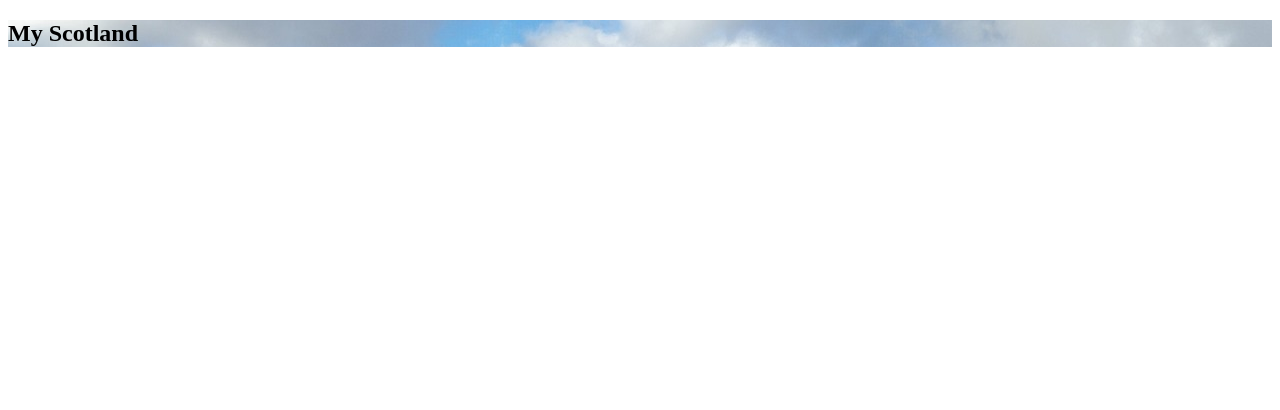
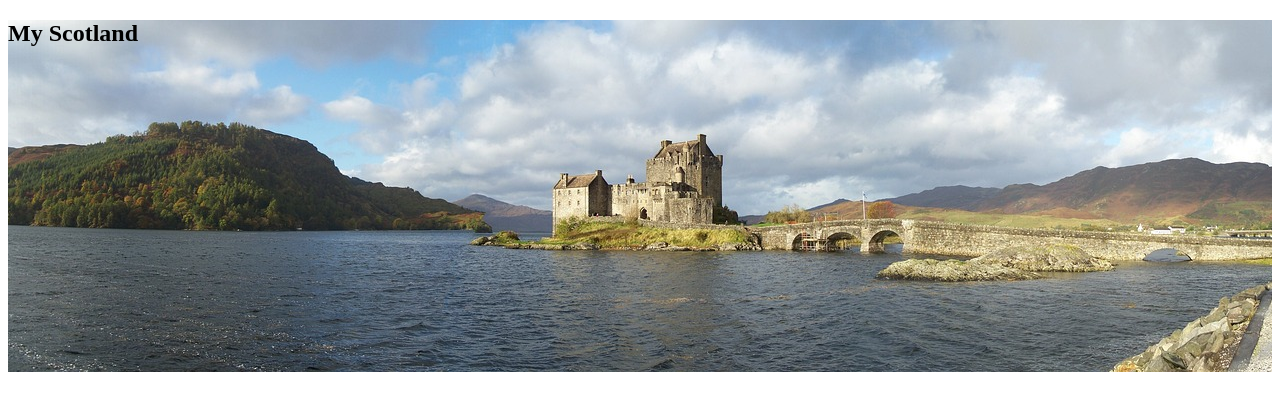
Before and after one commit to DidiisdaGOAT/MyScotlandResources, a plain HTML site: page index.html in a window 1280 px wide. Drawn offline with Linux system fonts and the light colour scheme.

Commit message:
adding background positions

```diff
--- a/style.css
+++ b/style.css
@@ -1,3 +1,7 @@
 .hero-image{
     background-image: url("./images/scotland-1987599_1280.jpg");
+    height: 352px;
+    background-repeat: no-repeat;
+    background-position: center;
+    background-size: cover;
 }
```
